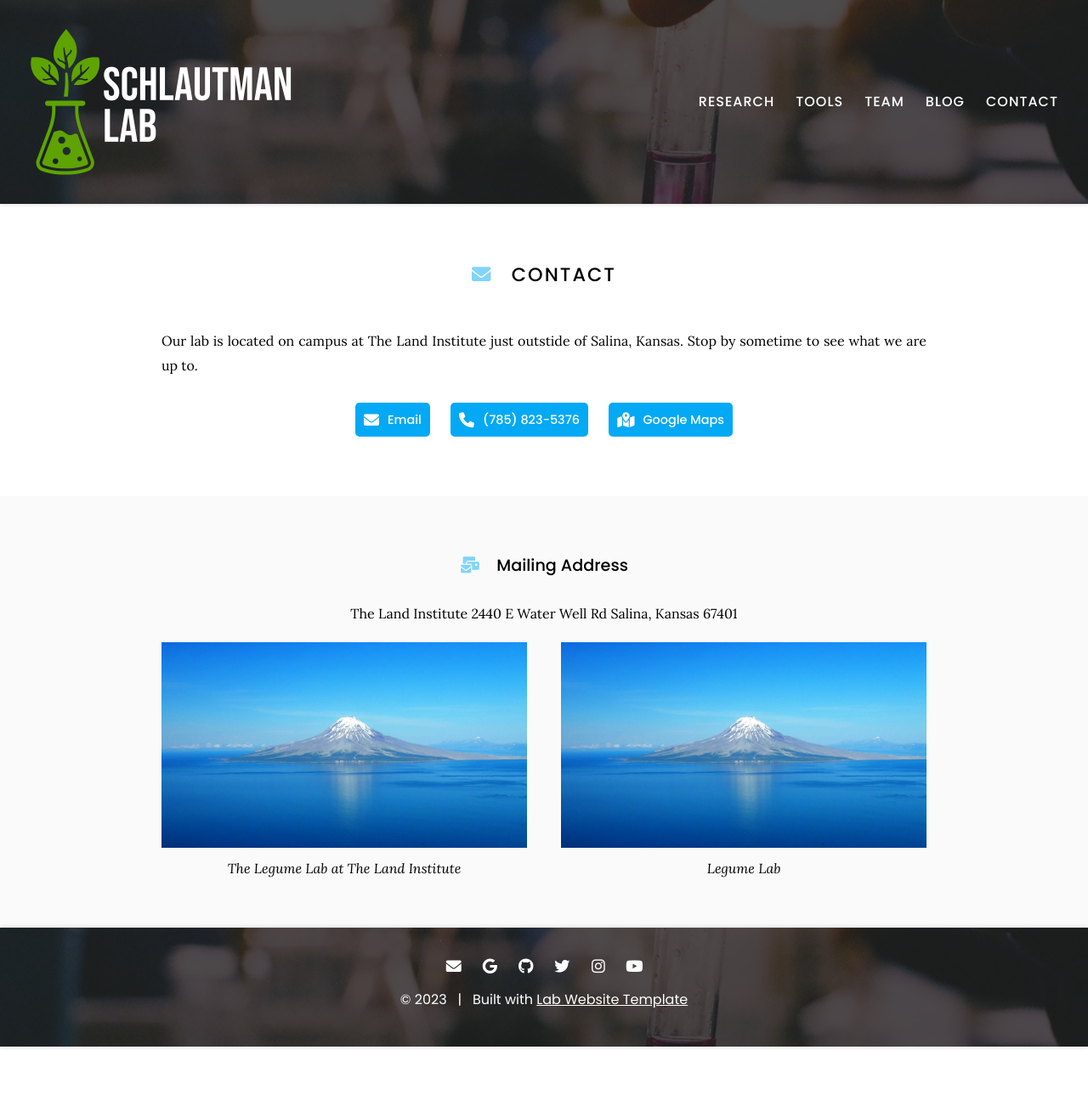
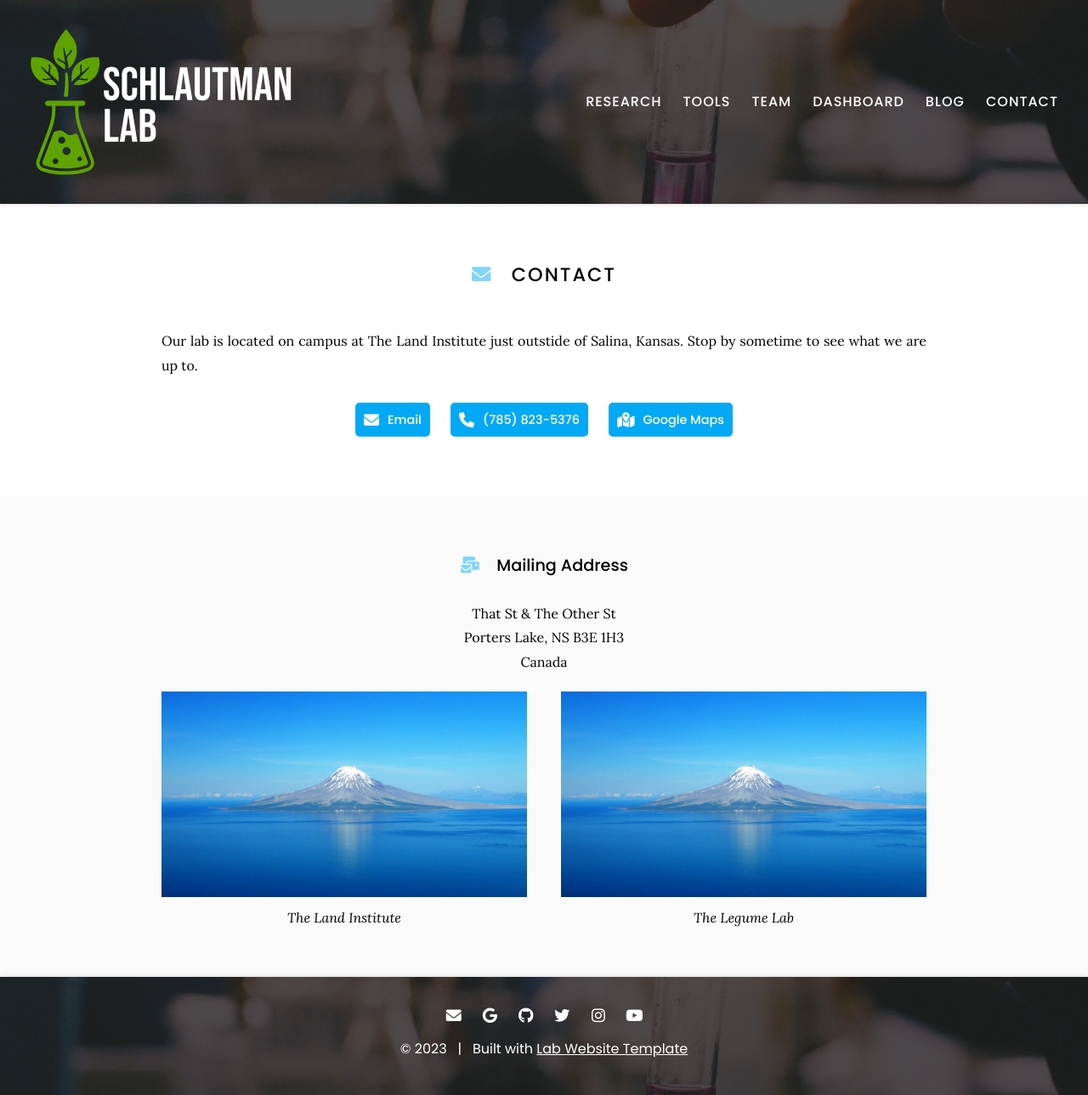
Before and after one commit to BoMeyering/legumelab, a Jekyll site: the page built from contact/index.md, in a window 1280 px wide. Shown: the whole page at 85% size. Built offline with Jekyll 4.4.1, drawn with Linux system fonts in a browser that asks for light colours; before the commit the page ends 1232 px from its top, so only the background shows below that.

Commit message:
header title and dashboard page

```diff
--- a/_config.yaml
+++ b/_config.yaml
@@ -7,6 +7,7 @@ logo: images/logo.png
 header: images/background.jpg
 footer: images/background.jpg
 baseurl: /legumelab
+logo-text: false
 
 # site social media and other links
 links:
--- a/contact/index.md
+++ b/contact/index.md
@@ -42,23 +42,23 @@ Our lab is located on campus at The Land Institute just outstide of Salina, Kans
 
 ### <i class="fas fa-mail-bulk"></i>Mailing Address
 
-The Land Institute
-2440 E Water Well Rd
-Salina, Kansas 67401
+That St & The Other St
+Porters Lake, NS B3E 1H3
+Canada
 {:.center}
 
 {% capture col1 %}
 {%
   include figure.html
   image="images/photo.jpg"
-  caption="The Legume Lab at The Land Institute"
+  caption="The Land Institute"
 %}
 {% endcapture %}
 {% capture col2 %}
 {%
   include figure.html
   image="images/photo.jpg"
-  caption="Legume Lab"
+  caption="The Legume Lab"
 %}
 {% endcapture %}
 {% include two-col.html col1=col1 col2=col2 %}
```
Also changed, not shown: dashboard/index.md (added, +9 -0 lines).
